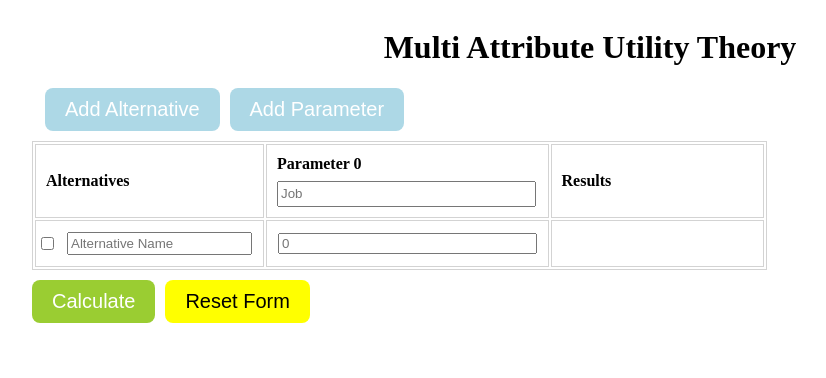
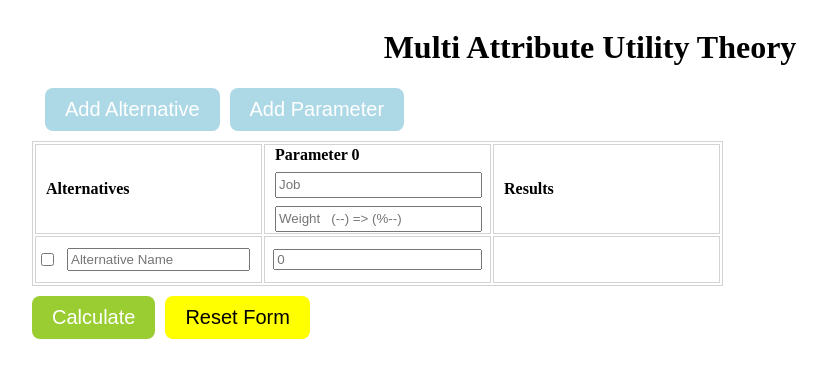
Before and after one commit to Tunamu/Decision-Making-Analysis-Assignment-3, a React (Create React App) app: page / in a window 1280 px wide. Shown: the top 378 px of the page, without its empty margins (26-852 px from the left). Built offline with nearby package versions, Linux system fonts and the light colour scheme; the HTML template or start-up script is replaced by a standard one.

Commit message:
updated and added the weight input

```diff
--- a/src/templates/TableFunc.css
+++ b/src/templates/TableFunc.css
@@ -26,11 +26,16 @@ td {
     border: 1px solid lightgray;
 }
 
-.Alternative-Inputs{
+.Alternative-Inputs,.Weight-Inputs{
     width: 93%;
     height: 20px;
     margin-top: 8px;
 }
+
+.Header-Type{
+    width: 214px
+}
+
 
 .First-Row-Element{
     display: flex;
--- a/src/templates/TableFunc.js
+++ b/src/templates/TableFunc.js
@@ -24,6 +24,7 @@ function headerCreator(columnSize) {
                 <th className='Header-Type'>
                     {columnHeaders[i]}
                     <input type='text' placeholder="Job" className='Alternative-Inputs'/>
+                    <input type='text' placeholder="Weight   (--) => (%--)" className='Weight-Inputs'/>
                 </th>)
         }
     }
@@ -57,7 +58,7 @@ function rowGen(index, columnSize, tempResult , biggest) {
             else
                 columns.push(<td key={i} className='Result-Section'>{tempResult}</td>)
         }else
-            columns.push(<td key={i}><input type="number" placeholder="0" className="numberArea"></input></td>)
+            columns.push(<td key={i}><input type="text" placeholder="0" className="numberArea"></input></td>)
     }
 
     return (
```
